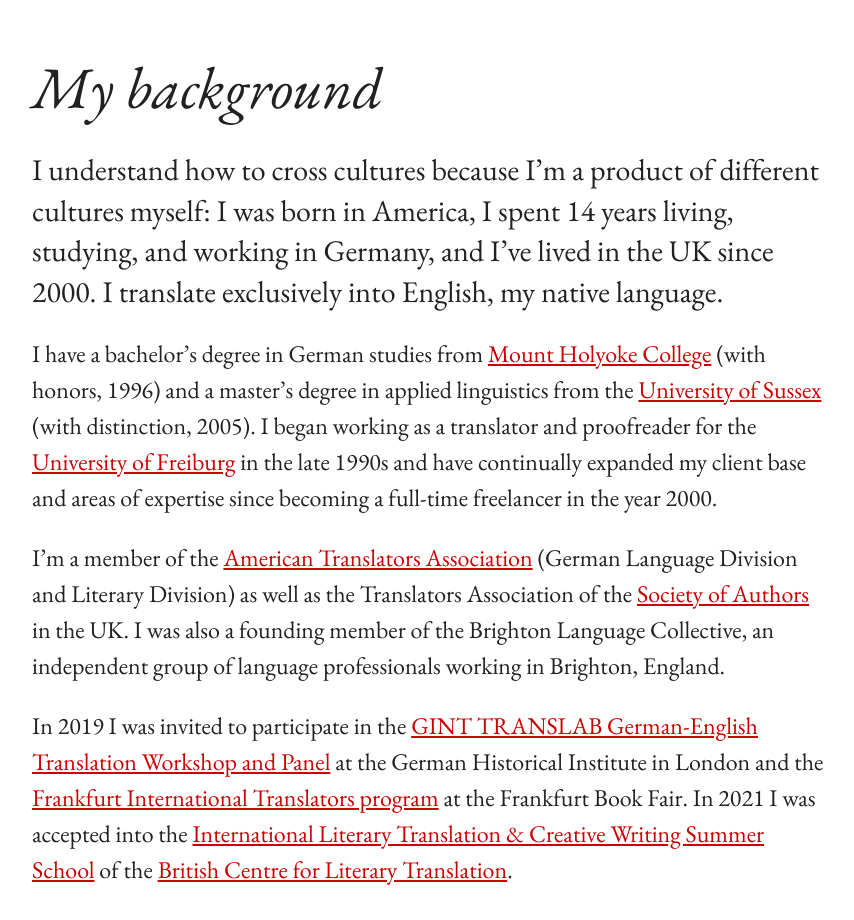
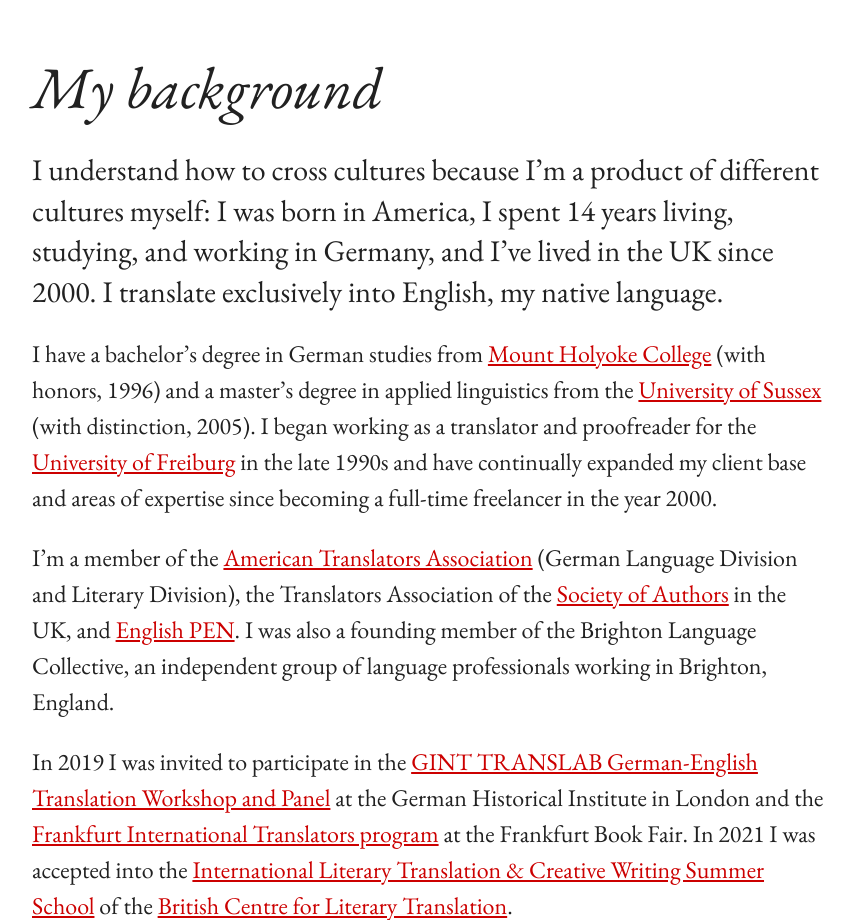
Before and after one commit to wordridden/wordridden.github.io, a plain HTML site: page about/index.html in a window 1280 px wide. Shown: the part 290-1210 px from the top of the page, without its empty margins (212-1066 px from the left). Drawn offline with Linux system fonts and the light colour scheme; files whose address does not match are found by name.

Commit message:
Update index.html
added membership to English PEN

```diff
--- a/about/index.html
+++ b/about/index.html
@@ -22,7 +22,7 @@
 
             <p>I have a bachelor’s degree in German studies from <a href="https://www.mtholyoke.edu/">Mount Holyoke College</a> (with honors, 1996) and a master’s degree in applied linguistics from the <a href="https://www.sussex.ac.uk/">University of Sussex</a> (with distinction, 2005). I began working as a translator and proofreader for the <a href="https://www.uni-freiburg.de/">University of Freiburg</a> in the late 1990s and have continually expanded my client base and areas of expertise since becoming a full-time freelancer in the year 2000.</p>
 
-            <p>I’m a member of the <a href="https://www.atanet.org/">American Translators Association</a> (German Language Division and Literary Division) as well as the Translators Association of the <a href="http://www.societyofauthors.org/">Society of Authors</a> in the UK. I was also a founding member of the Brighton Language Collective, an independent group of language professionals working in Brighton, England.</p>
+            <p>I’m a member of the <a href="https://www.atanet.org/">American Translators Association</a> (German Language Division and Literary Division), the Translators Association of the <a href="http://www.societyofauthors.org/">Society of Authors</a> in the UK, and <a href="https://www.englishpen.org/">English PEN</a>. I was also a founding member of the Brighton Language Collective, an independent group of language professionals working in Brighton, England.</p>
 
             <p>In 2019 I was invited to participate in the <a href="https://web.archive.org/web/20200924120318/https://www.ghil.ac.uk/gint_translab.html">GINT TRANSLAB German-English Translation Workshop and Panel</a> at the German Historical Institute in London and the <a href="https://www.buchmesse.de/en/international-business/fellowship-and-grant-programmes/frankfurt-international-translators">Frankfurt International Translators program</a> at the Frankfurt Book Fair. In 2021 I was accepted into the <a href="https://www.uea.ac.uk/web/groups-and-centres/british-centre-for-literary-translation/summer-school">International Literary Translation & Creative Writing Summer School</a> of the <a href="https://www.uea.ac.uk/web/groups-and-centres/british-centre-for-literary-translation">British Centre for Literary Translation</a>.</p>
 
```
